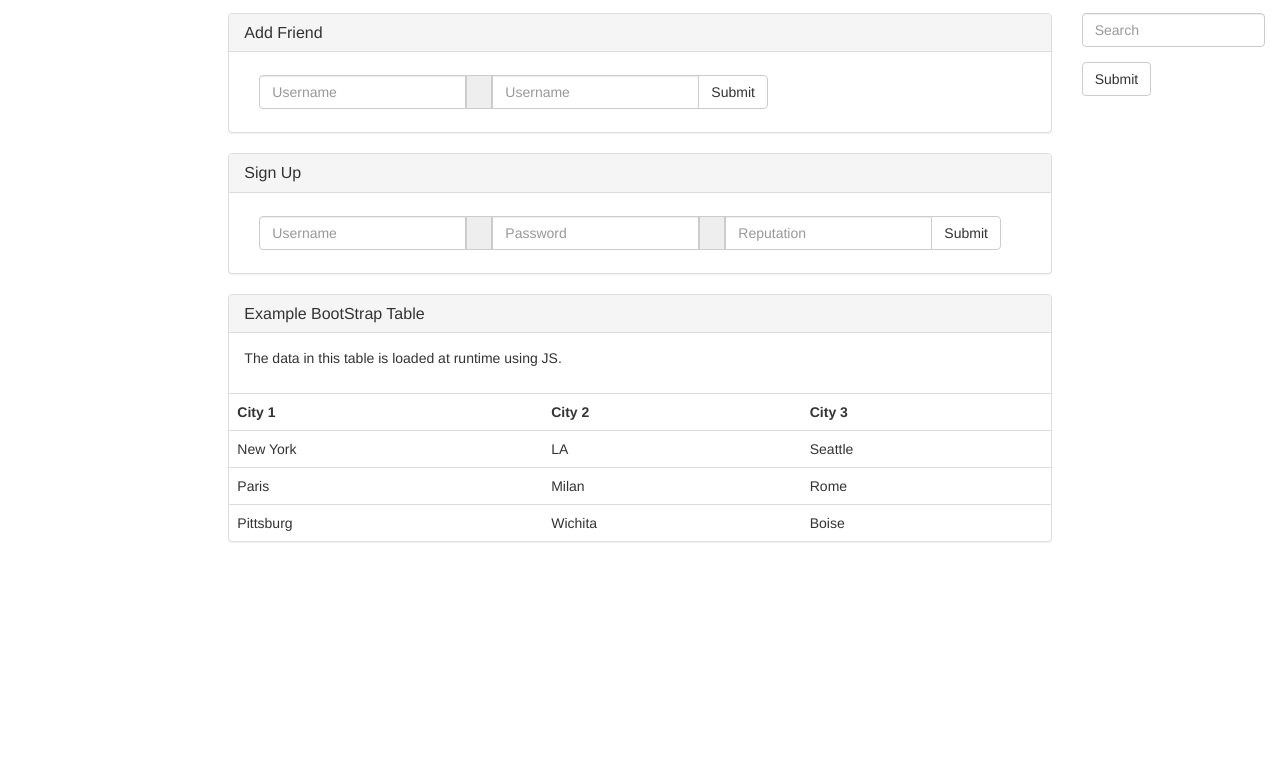
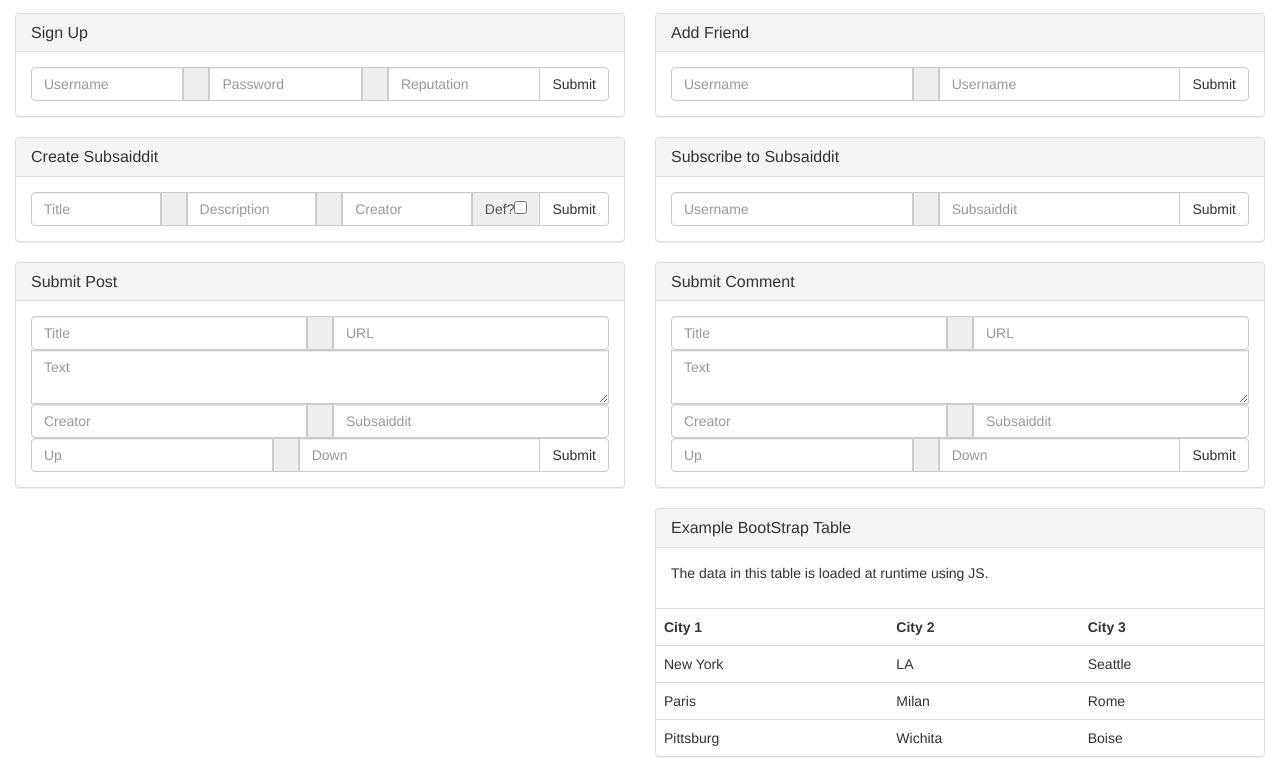
Before and after one commit to tsalomon/SubscriptionForumWebApp, a website: page public/pages/tables.html in a window 1280 px wide. Shown: the part 159-936 px from the top of the page. Before the commit the page ends 800 px from the top, so only its background shows below. Drawn offline with nearby package versions, Linux system fonts and the light colour scheme.

Commit message:
added UI forms for updating some tables

```diff
--- a/public/pages/tables.html
+++ b/public/pages/tables.html
@@ -91,46 +91,16 @@
 	  <div class="row">
 
 		<!-- LEFT SIDEBAR -->
-		<div class="col-sm-2">
-
-		</div>
-		<!-- END OF LEFT SIDEBAR -->
-
-
-		<!-- CENTRE AREA -->
-		<div class="col-sm-8">
-
-		<!-- ADD FRIEND -->
-		<div class="panel panel-default">
-		<div class="panel-heading">
-			<h3 class="panel-title">Add Friend</h3>
-		</div>
-		<div class="panel-body">
-
-		<form id="addFriend" class="navbar-form navbar-left">
-
-			<div class="input-group">
-				<input type="text" class="form-control" placeholder="Username" aria-describedby="basic-addon1" name="user1">
-				<span class="input-group-addon" id="basic-addon1"> </span>
-				<input type="text" class="form-control" placeholder="Username" aria-describedby="basic-addon1" name="user2">
-				<span class="input-group-btn">
-					<button type="button" onclick="addFriend()" class="btn btn-default">Submit</button>
-				</span>
-
-			</div>
-
-		</form>
-		</div>
-		</div>
+		<div class="col-sm-6">
 
 		<!-- EXAMPLE PANEL 3 -->
 		<div class="panel panel-default">
 		<div class="panel-heading">
 			<h3 class="panel-title">Sign Up</h3>
 		</div>
-		<div class="panel-body">
+		<div class="panel-body row">
 
-		<form id="signup_frm" class="navbar-form navbar-left">
+		<form id="signup_frm" class="col-sm-12">
 
 			<div class="input-group">
 				<input type="text" class="form-control" placeholder="Username" aria-describedby="basic-addon1" name="user">
@@ -150,7 +120,162 @@
 		</div>
 		<!-- END OF EXAMPLE PANEL 3 -->
 
+		<!-- EXAMPLE PANEL 3 -->
+		<div class="panel panel-default">
+		<div class="panel-heading">
+			<h3 class="panel-title">Create Subsaiddit</h3>
+		</div>
+		<div class="panel-body row">
 
+		<form id="subscribe_frm" class="col-sm-12">
+
+			<div class="input-group">
+				<input type="text" class="form-control" placeholder="Title" aria-describedby="basic-addon1" name="title">
+				<span class="input-group-addon" id="basic-addon1"> </span>
+				<input type="text" class="form-control" placeholder="Description" aria-describedby="basic-addon1" name ="desc">
+				<span class="input-group-addon" id="basic-addon2"> </span>
+				<input type="text" class="form-control" placeholder="Creator" aria-describedby="basic-addon2" name ="creator">
+				<span class="input-group-addon" id="basic-addon3">Def?<input type="checkbox" aria-describedby="basic-addon3" name="def"></span>
+				<span class="input-group-btn">
+					<button type="button" onclick="" class="btn btn-default">Submit</button>
+				</span>
+
+			</div>
+
+		</form>
+
+		</div>
+		</div>
+
+						<!-- EXAMPLE PANEL 3 -->
+		<div class="panel panel-default">
+		<div class="panel-heading">
+			<h3 class="panel-title">Submit Post</h3>
+		</div>
+		<div class="panel-body">
+		<div class="row">
+		<form id="post_frm" class="col-sm-12">
+
+			<div class="input-group">
+				<input type="text" class="form-control" placeholder="Title" aria-describedby="basic-addon1" name="title">
+				<span class="input-group-addon" id="basic-addon1"> </span>
+				<input type="text" class="form-control" placeholder="URL" aria-describedby="basic-addon2" name ="url">
+			</div>
+			<div class="input-group " style="width:100%">
+				<textarea class="form-control form-control-inline " placeholder="Text" name="text" ></textarea>
+			</div>
+			<div class="input-group" style="">
+				<input type="text" class="form-control" placeholder="Creator" aria-describedby="basic-addon2" name ="creator">
+				<span class="input-group-addon" id="basic-addon1"> </span>
+				<input type="text" class="form-control" placeholder="Subsaiddit" aria-describedby="basic-addon1" name="subs">
+			</div>
+			<div class="input-group">
+				<input type="number" class="form-control" placeholder="Up" aria-describedby="basic-addon1" name="upvotes">
+				<span class="input-group-addon" id="basic-addon1"> </span>
+				<input type="number" class="form-control" placeholder="Down" aria-describedby="basic-addon1" name="downvotes">				<span class="input-group-btn">
+
+				<button type="button" onclick="" class="btn btn-default pull-right">Submit</button>
+			</div>
+		</form>
+		</div>
+		</div>
+		</div>
+		<!-- END OF EXAMPLE PANEL 3 -->
+
+
+		</div>
+		<!-- END OF LEFT SIDEBAR -->
+
+
+		<!-- RIGHT AREA -->
+		<div class="col-sm-6">
+
+			 <!-- ADD FRIEND -->
+		<div class="panel panel-default">
+		<div class="panel-heading">
+			<h3 class="panel-title">Add Friend</h3>
+		</div>
+		<div class="panel-body row">
+
+		<form id="addFriend" class="col-sm-12">
+
+			<div class="input-group">
+				<input type="text" class="form-control" placeholder="Username" aria-describedby="basic-addon1" name="user1">
+				<span class="input-group-addon" id="basic-addon1"> </span>
+				<input type="text" class="form-control" placeholder="Username" aria-describedby="basic-addon1" name="user2">
+				<span class="input-group-btn">
+					<button type="button" onclick="addFriend()" class="btn btn-default">Submit</button>
+				</span>
+
+			</div>
+
+		</form>
+		</div>
+		</div>
+
+
+
+		<!-- EXAMPLE PANEL 3 -->
+		<div class="panel panel-default">
+		<div class="panel-heading">
+			<h3 class="panel-title">Subscribe to Subsaiddit</h3>
+		</div>
+		<div class="panel-body row">
+
+		<form id="subscribe_frm" class="col-sm-12">
+
+			<div class="input-group">
+				<input type="text" class="form-control" placeholder="Username" aria-describedby="basic-addon1" name="user">
+				<span class="input-group-addon" id="basic-addon1"> </span>
+				<input type="text" class="form-control" placeholder="Subsaiddit" aria-describedby="basic-addon1" name ="subs">
+				<span class="input-group-btn">
+					<button type="button" onclick="" class="btn btn-default">Submit</button>
+				</span>
+
+			</div>
+
+		</form>
+
+		</div>
+		</div>
+		<!-- END OF EXAMPLE PANEL 3 -->
+
+
+
+								<!-- EXAMPLE PANEL 3 -->
+		<div class="panel panel-default">
+		<div class="panel-heading">
+			<h3 class="panel-title">Submit Comment</h3>
+		</div>
+		<div class="panel-body">
+		<div class="row">
+		<form id="post_frm" class="col-sm-12">
+
+			<div class="input-group">
+				<input type="text" class="form-control" placeholder="Title" aria-describedby="basic-addon1" name="title">
+				<span class="input-group-addon" id="basic-addon1"> </span>
+				<input type="text" class="form-control" placeholder="URL" aria-describedby="basic-addon2" name ="url">
+			</div>
+			<div class="input-group " style="width:100%">
+				<textarea class="form-control form-control-inline " placeholder="Text" name="text" ></textarea>
+			</div>
+			<div class="input-group" style="">
+				<input type="text" class="form-control" placeholder="Creator" aria-describedby="basic-addon2" name ="creator">
+				<span class="input-group-addon" id="basic-addon1"> </span>
+				<input type="text" class="form-control" placeholder="Subsaiddit" aria-describedby="basic-addon1" name="subs">
+			</div>
+			<div class="input-group">
+				<input type="number" class="form-control" placeholder="Up" aria-describedby="basic-addon1" name="upvotes">
+				<span class="input-group-addon" id="basic-addon1"> </span>
+				<input type="number" class="form-control" placeholder="Down" aria-describedby="basic-addon1" name="downvotes">				<span class="input-group-btn">
+
+				<button type="button" onclick="" class="btn btn-default pull-right">Submit</button>
+			</div>
+		</form>
+		</div>
+		</div>
+		</div>
+		<!-- END OF EXAMPLE PANEL 3 -->
 
 
 		<!-- EXAMPLE PANEL 4 -->
@@ -187,21 +312,16 @@
 
 		</script>
 
+
+		</div>
 		</div>
 
+		<!-- END OF R AREA -->
 
-		<!-- END OF CENTRE AREA -->
 
-		<!-- RIGHT SIDEBAR -->
-		<div class="col-sm-2">
-		  <form class="" role="search">
-			<div class="form-group">
-			  <input type="text" class="form-control" placeholder="Search">
-			</div>
-			<button type="submit" class="btn btn-default">Submit</button>
-		  </form>
-		</div>
-		<!-- END OF RIGHT SIDEBAR -->
+
+
+
 	</div>
 	</div>
 
--- a/public/styles/style.css
+++ b/public/styles/style.css
@@ -28,3 +28,9 @@ body{
 .fleft{
    float:left;
 }
+
+.form-control-inline {
+    min-width: 0;
+    width: auto;
+    display: inline;
+}
```
